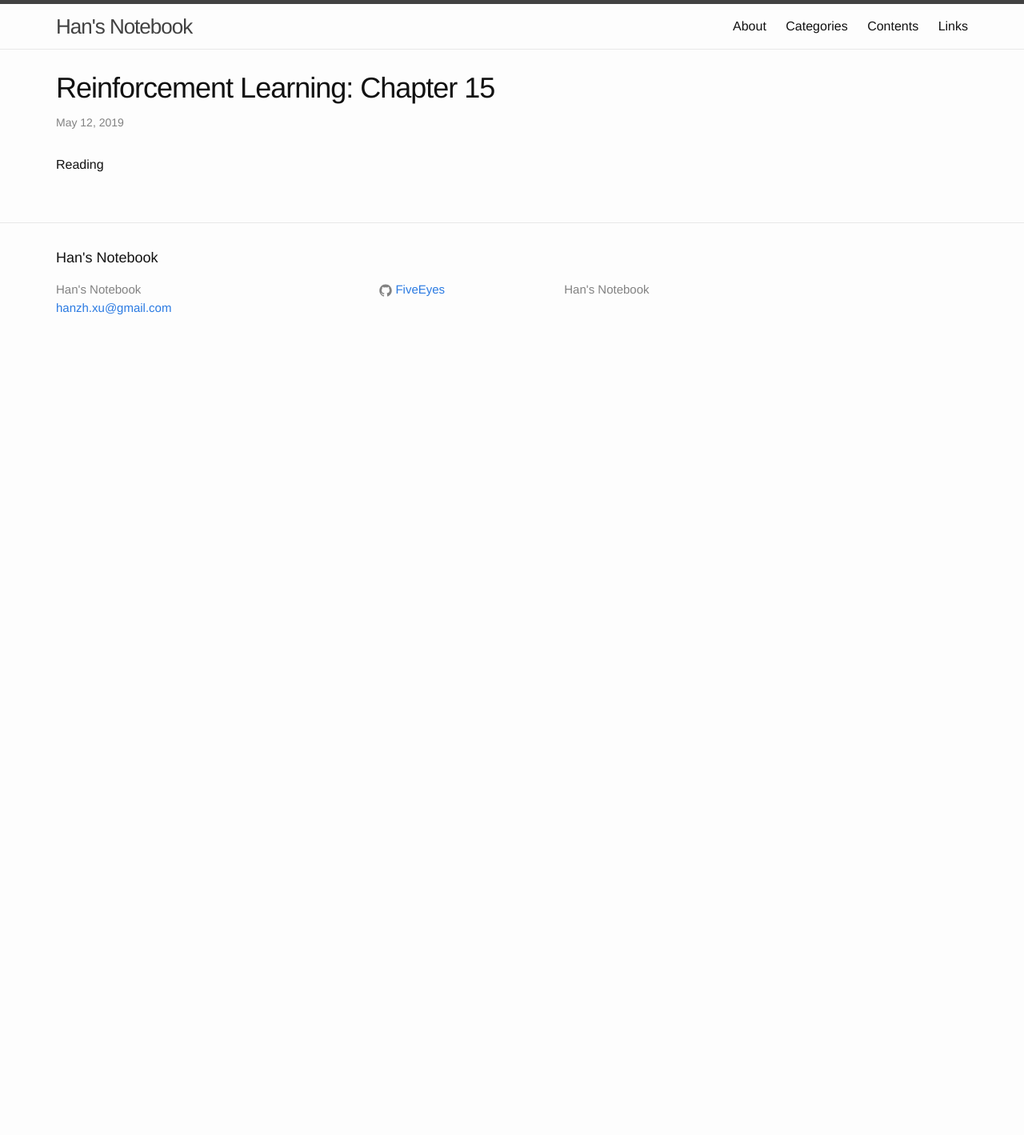
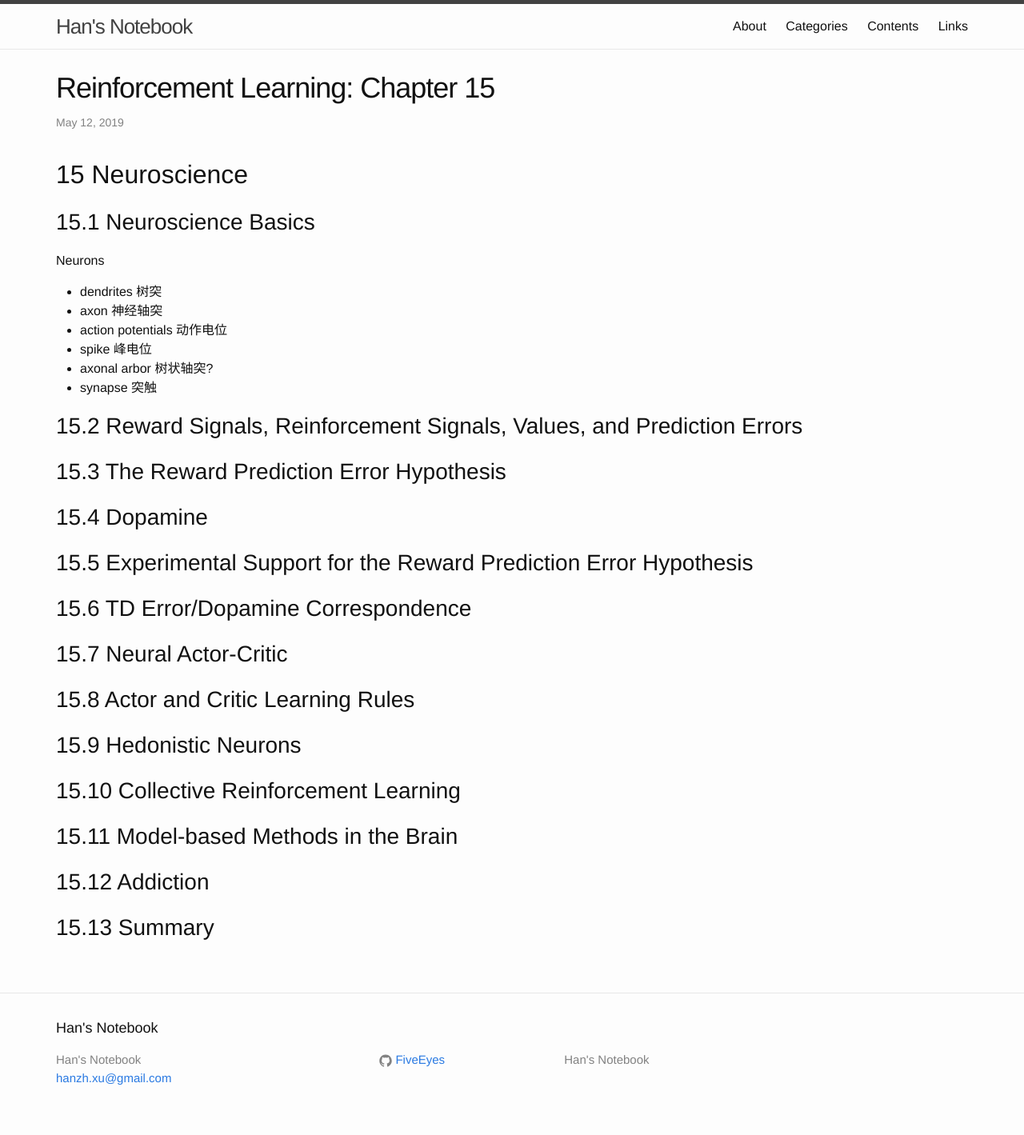
Before and after one commit to FiveEyes/FiveEyes.github.io, a Jekyll site: the page built from _posts/reinforcementlearningbook/2019-05-12-Sutton-Book-15.md, in a window 1280 px wide. Shown: the whole page at 80% size. Built offline with Jekyll 4.4.1, drawn with Linux system fonts in a browser that asks for light colours; before the commit the page ends 900 px from its top, so only the background shows below that.

Commit message:
Update 2019-05-12-Sutton-Book-15.md

```diff
--- a/_posts/reinforcementlearningbook/2019-05-12-Sutton-Book-15.md
+++ b/_posts/reinforcementlearningbook/2019-05-12-Sutton-Book-15.md
@@ -5,4 +5,38 @@ date: 2019-05-12 23:27:00
 categories: Learning
 ---
 
-Reading
+# 15 Neuroscience
+
+## 15.1 Neuroscience Basics
+
+Neurons
+  * dendrites 树突
+  * axon 神经轴突
+  * action potentials 动作电位
+  * spike 峰电位
+  * axonal arbor 树状轴突?
+  * synapse 突触
+
+## 15.2 Reward Signals, Reinforcement Signals, Values, and Prediction Errors
+
+## 15.3 The Reward Prediction Error Hypothesis
+
+## 15.4 Dopamine
+
+## 15.5 Experimental Support for the Reward Prediction Error Hypothesis
+
+## 15.6 TD Error/Dopamine Correspondence
+
+## 15.7 Neural Actor-Critic
+
+## 15.8 Actor and Critic Learning Rules
+
+## 15.9 Hedonistic Neurons
+
+## 15.10 Collective Reinforcement Learning
+
+## 15.11 Model-based Methods in the Brain
+
+## 15.12 Addiction
+
+## 15.13 Summary
```
